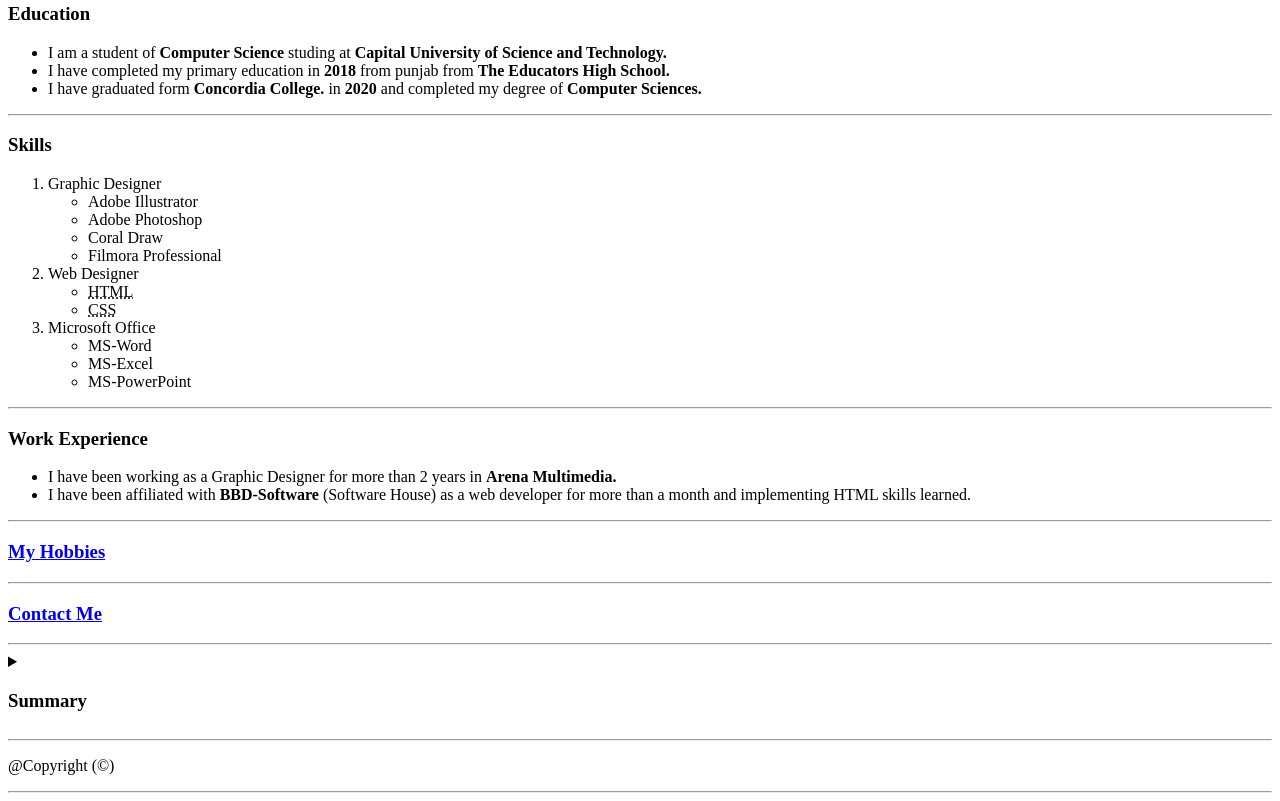
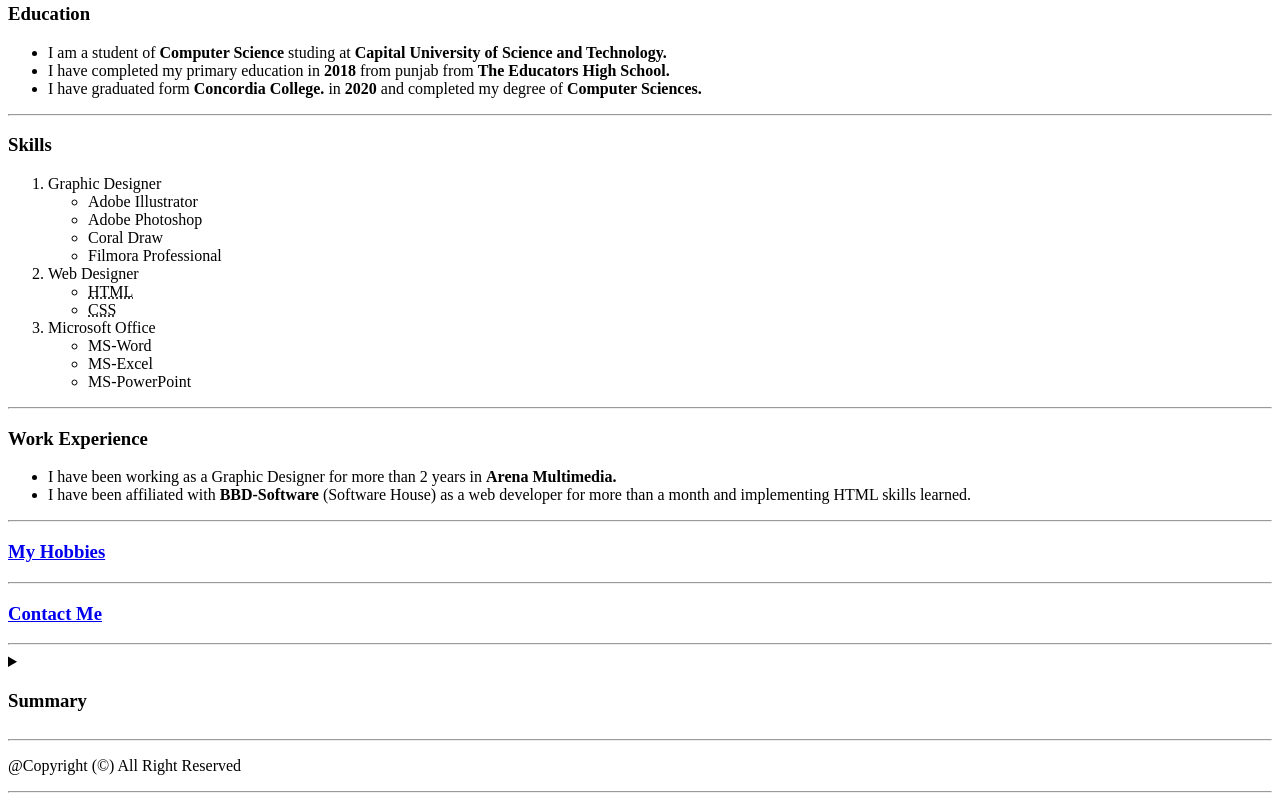
Before and after one commit to m-shahzaib-26/myportfolio-html, a plain HTML site: page index.html in a window 1280 px wide. Shown: the part 482-1283 px from the top of the page. Drawn offline with Linux system fonts and the light colour scheme.

Commit message:
Update index.html

```diff
--- a/index.html
+++ b/index.html
@@ -75,7 +75,7 @@
     <hr>
 
     <footer>
-        <p>@Copyright (©)</p>
+        <p>@Copyright (©) All Right Reserved</p>
     </footer>
     <hr>
 </body>
```
